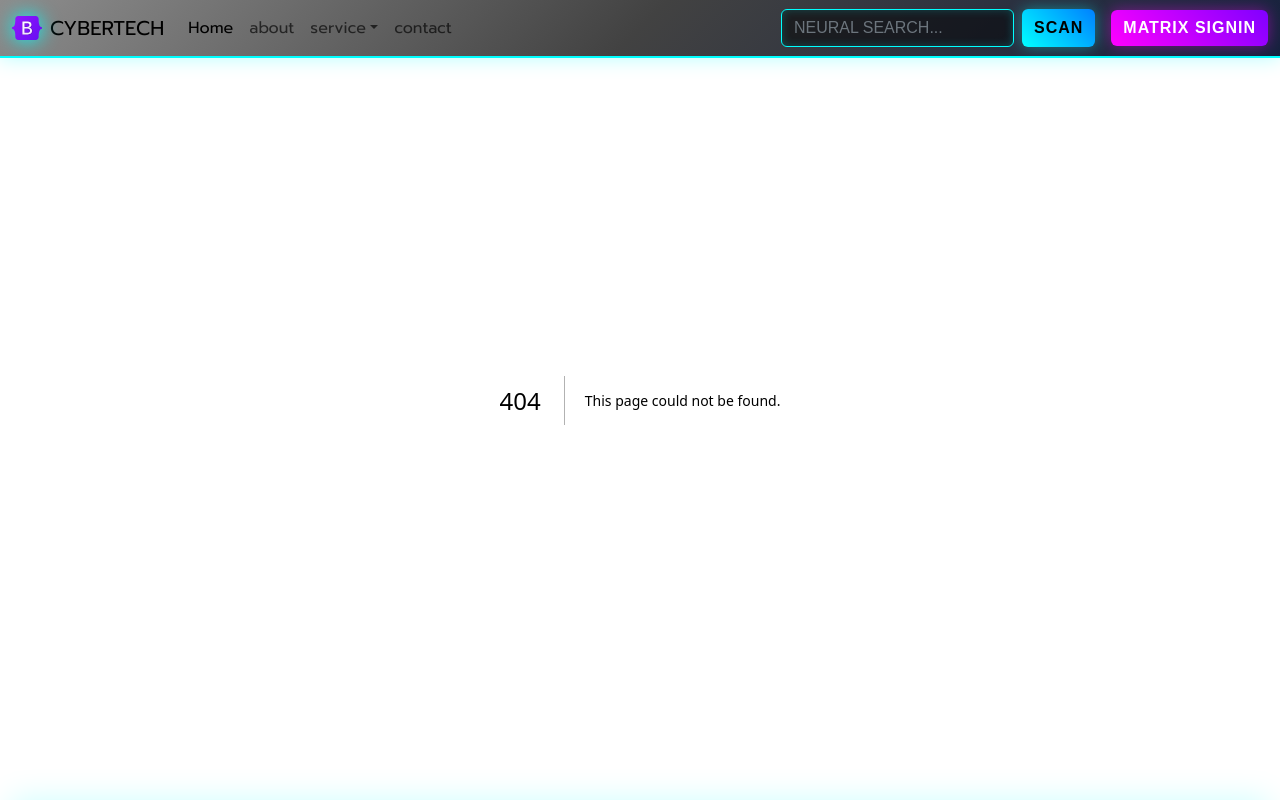
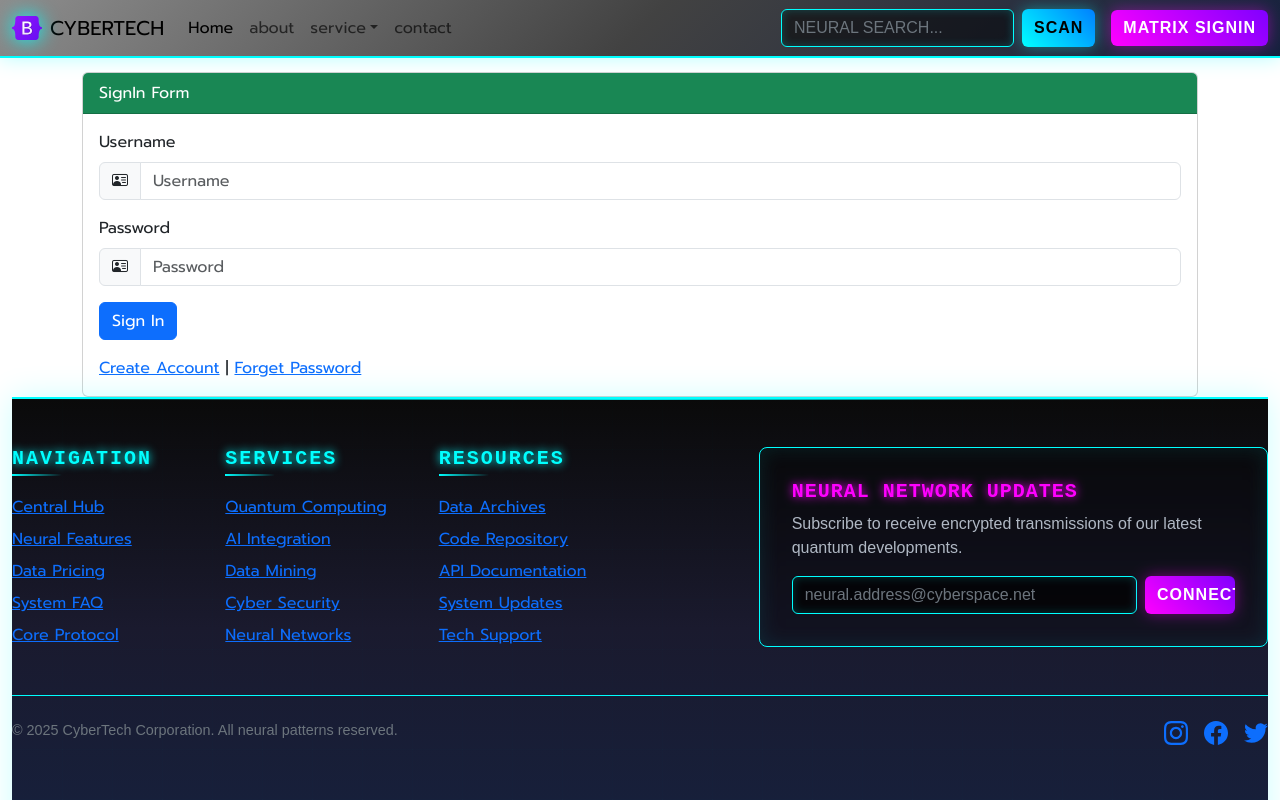
Before and after one commit to Petchrapeephat/Fron-End-01, a Next.js app: page /signin in a window 1280 px wide. Before the commit this address had no page. Shown: the top 800 px of the page. Built offline with nearby package versions, Linux system fonts and the light colour scheme.

Commit message:
Create page.js

```diff
--- /dev/null
+++ b/app/signin/page.js
@@ -0,0 +1,85 @@
+'use client'
+import { useState } from 'react';
+import { useRouter } from 'next/navigation';
+import Link from 'next/link'
+import Swal from 'sweetalert2'
+
+export default function Page() {
+  const [username, setUsername] = useState('');
+  const [password, setPassword] = useState('');
+  const router = useRouter();
+  const handleLogin = async (e) => {
+    e.preventDefault();
+    const res = await fetch('https://backend-nextjs-virid.vercel.app/api/auth/login', {
+      method: 'POST',
+      headers: {
+        'Content-Type': 'application/json',
+      },
+      body: JSON.stringify({ username, password }),
+    });
+    const data = await res.json();
+    console.log(username);
+    if (data.token) {
+    localStorage.setItem('token', data.token);
+    Swal.fire({
+        icon: 'success',
+        title: '<h3>Login Successfuly!</h3>',
+        showConfirmButton: false,
+        timer: 2000
+        }).then(function () {
+        //router.push('/admin/users');
+        window.location.href = "/admin/users";
+      });
+    } else {
+
+    Swal.fire({
+        icon: 'warning',
+        title: '<h3>Login Failed!</h3>',
+        showConfirmButton: false,
+        timer: 2000
+        }).then(function () {
+          router.push('/signin');
+      });
+
+    }
+  };
+  return (
+    <>
+    <br /><br /><br />
+<div className="container">
+<div className="card">
+  <div className="card-header bg-success text-white">
+    SignIn Form
+  </div>
+  <div className="card-body">
+  <form className="row g-3" onSubmit={handleLogin}>
+  <div className="col-md-12">
+  <label className="form-label">Username</label>
+    <div className="input-group">
+      <span className="input-group-text" id="basic-addon3"><i className="bi bi-person-vcard"></i></span>
+    <input type="text" className="form-control" id="formGroupExampleInput" defaultValue={username} placeholder="Username" onChange={(e) => setUsername(e.target.value)} />
+  </div>
+  </div>
+  <div className="col-md-12">
+  <label className="form-label">Password</label>
+    <div className="input-group">
+      <span className="input-group-text" id="basic-addon3"><i className="bi bi-person-vcard"></i></span>
+    <input type="text" className="form-control" id="formGroupExampleInput2" defaultValue={password} placeholder="Password" onChange={(e) => setPassword(e.target.value)} />
+  </div>
+  </div>
+  <div className="col-12">
+    <button type="submit" className="btn btn-primary">Sign In</button>
+  </div>
+  <div className="col-12">
+    <Link href="/register">Create Account</Link> | <Link href="/">Forget Password</Link>
+  </div>
+  </form>
+  </div>
+  </div>
+
+
+
+  </div>
+    </>
+  );
+}
```
